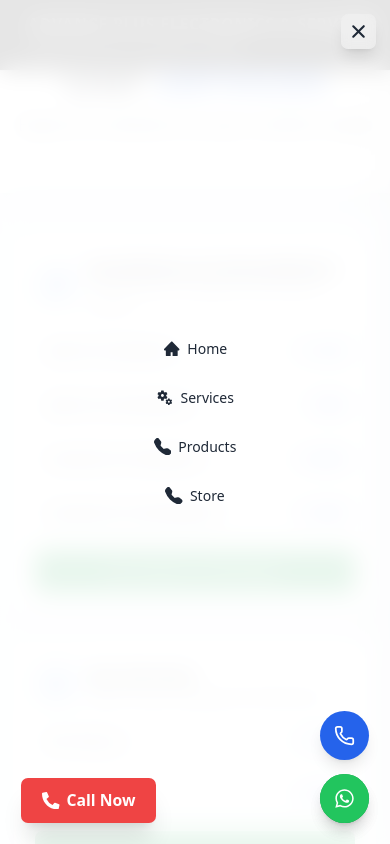
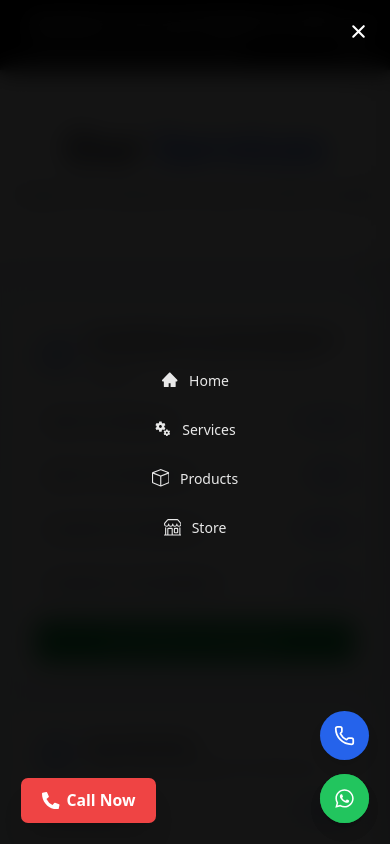
Before and after one commit to Eccentric19Shivam/ac_website, a React (Vite) app: page /services in a window 390 px wide. Both pictures are taken after a click on the button 358 px from the left and 31 px from the top of the page. Shown: the top 844 px of the page. Built offline with nearby package versions, Linux system fonts and the light colour scheme.

Commit message:
Update HamburgerMenu icons and styles; adjust positioning and add overlay for improved UX in mobile view

```diff
--- a/src/components/HamburgerMenu.jsx
+++ b/src/components/HamburgerMenu.jsx
@@ -3,7 +3,7 @@ import { Link } from 'react-router-dom';
 import { HiMenu, HiX } from 'react-icons/hi';
 import { AiFillHome } from 'react-icons/ai';
 import { MdMiscellaneousServices } from 'react-icons/md';
-import { BsFillTelephoneFill } from 'react-icons/bs';
+import { BsBox, BsShop } from 'react-icons/bs';
 
 const HamburgerMenu = () => {
   const [isOpen, setIsOpen] = useState(false);
@@ -22,40 +22,66 @@ const HamburgerMenu = () => {
     {
       name: 'Products',
       path: '/products',
-      icon: <BsFillTelephoneFill className="w-5 h-5" />
+      icon: <BsBox className="w-5 h-5" />
     },
     {
       name: 'Store',
       path: '/store',
-      icon: <BsFillTelephoneFill className="w-5 h-5" />
+      icon: <BsShop className="w-5 h-5" /> // Updated icon
     }
   ];
 
   return (
-    <div className="lg:hidden fixed top-4 right-4 z-50">
+    <div className="lg:hidden fixed top-5 right-5 z-40"> {/* Adjusted positioning and z-index */}
       <button
         onClick={() => setIsOpen(!isOpen)}
-        className="relative z-50 p-2 rounded-lg bg-white/20 backdrop-blur-sm shadow-lg hover:bg-white/30 transition-all duration-300"
+        className="relative z-50 p-2.5 rounded-lg bg-black/50 backdrop-blur-sm
+          hover:bg-black/70 transition-all duration-300 border border-white/10"
+        aria-label="Toggle menu"
       >
         {isOpen ? (
-          <HiX className="w-6 h-6 text-gray-800" />
+          <HiX className="w-6 h-6 text-white" />
         ) : (
-          <HiMenu className="w-6 h-6 text-gray-800" />
+          <HiMenu className="w-6 h-6 text-white" />
         )}
       </button>
 
+      {/* Overlay */}
+      {isOpen && (
         <div
-        className={`fixed top-0 right-0 h-screen w-full sm:w-[320px] bg-white/90 backdrop-blur-md transform transition-transform duration-300 ease-in-out ${
+          className="fixed inset-0 bg-black/20 backdrop-blur-sm z-40"
+          onClick={() => setIsOpen(false)}
+        />
+      )}
+
+      {/* Menu Panel */}
+      <div
+        className={`fixed top-0 right-0 h-screen w-full sm:w-[300px]
+          bg-black/90 backdrop-blur-md transform transition-transform
+          duration-300 ease-in-out ${
           isOpen ? 'translate-x-0' : 'translate-x-full'
-        } shadow-2xl`}
+        } shadow-2xl z-50`}
       >
-        <nav className="flex flex-col items-center justify-center h-full space-y-8 p-4">
+        <div className="flex flex-col h-full">
+          <div className="flex justify-end p-4">
+            <button
+              onClick={() => setIsOpen(false)}
+              className="p-2 text-white hover:text-gray-300 transition-colors"
+              aria-label="Close menu"
+            >
+              <HiX className="w-6 h-6" />
+            </button>
+          </div>
+
+          <nav className="flex flex-col items-center justify-center flex-grow space-y-8 p-4">
             {menuItems.map((item) => (
               <Link
                 key={item.path}
                 to={item.path}
                 onClick={() => setIsOpen(false)}
-              className="flex items-center space-x-2 text-base sm:text-lg font-medium text-gray-800 hover:text-gray-600 transition-colors duration-300 group"
+                className="flex items-center space-x-3 text-base sm:text-lg
+                  font-medium text-white/90 hover:text-white
+                  transition-colors duration-300 group"
               >
                 <span className="group-hover:scale-110 transition-transform duration-300">
                   {item.icon}
@@ -66,6 +92,7 @@ const HamburgerMenu = () => {
           </nav>
         </div>
       </div>
+    </div>
   );
 };
 
--- a/src/components/Services.jsx
+++ b/src/components/Services.jsx
@@ -102,7 +102,7 @@ function Services() {
   };
 
   return (
-    <div className="min-h-screen bg-gradient-to-b from-blue-50 to-white">
+    <div className="min-h-screen bg-gradient-to-b from-blue-50 to-white pt-20"> {/* Added pt-20 */}
       {/* Title Section */}
       <div className="bg-white shadow-lg">
         <div className="max-w-7xl mx-auto px-4 sm:px-6 lg:px-8 py-16">
@@ -122,11 +122,6 @@ function Services() {
         </div>
       </div>
       <div className="max-w-7xl mx-auto px-4 sm:px-6 lg:px-8 py-12">
-        {/* <div className="text-center mb-12">
-          <h2 className="text-4xl font-bold text-gray-900 mb-4">Our Services</h2>
-          <p className="text-lg text-gray-600">Professional AC solutions at competitive prices</p>
-        </div> */}
-
         <div className="grid grid-cols-1 md:grid-cols-2 lg:grid-cols-3 gap-8">
           {services.map((service, index) => (
             <motion.div
```
Lines whose indentation alone changed are shown as unchanged.
